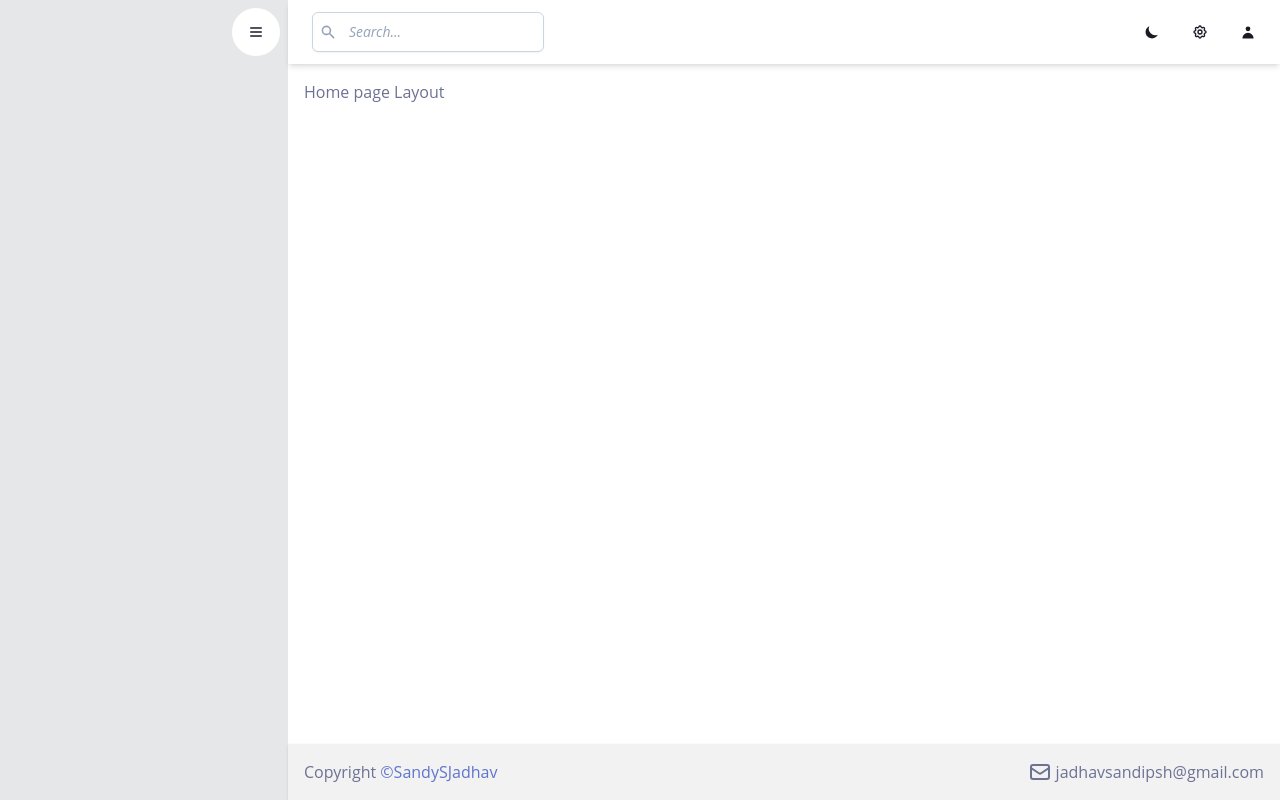
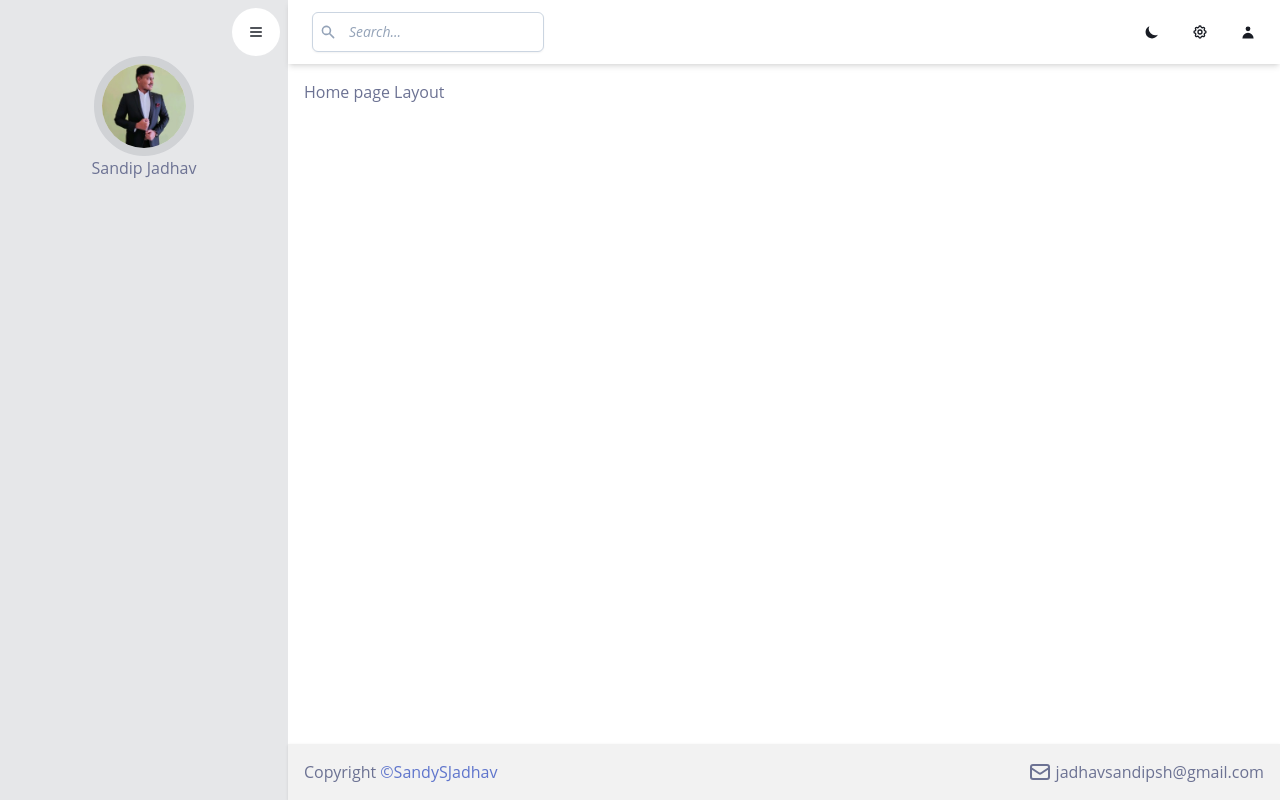
Before and after one commit to SandySJadhav/nextjs-admin-master-template, a Next.js app: page / in a window 1280 px wide. Built offline with nearby package versions, Linux system fonts and the light colour scheme.

Commit message:
profile image added

```diff
--- a/next.config.js
+++ b/next.config.js
@@ -1,6 +1,9 @@
 /** @type {import('next').NextConfig} */
 const nextConfig = {
+  images: {
+    domains: [],
+  },
   reactStrictMode: true,
-}
+};
 
-module.exports = nextConfig
+module.exports = nextConfig;
--- a/src/components/SidePanel.js
+++ b/src/components/SidePanel.js
@@ -1,3 +1,4 @@
+import Image from "next/image";
 import React from "react";
 import { HiOutlineMenu } from "react-icons/hi";
 import IconButton from "./IconButton";
@@ -10,6 +11,16 @@ const SidePanel = ({ panel, toggleSidePanel }) => {
           <HiOutlineMenu />
         </IconButton>
       </div>
+      <div className="grid justify-items-center">
+        <Image
+          className="rounded-full border-8 border-base dark:border-black"
+          height={100}
+          width={100}
+          src="/1605610886733.jpg"
+          alt="profile"
+        />
+        <div>Sandip Jadhav</div>
+      </div>
     </nav>
   );
 };
```
Also changed, not shown: public/1605610886733.jpg (added).
